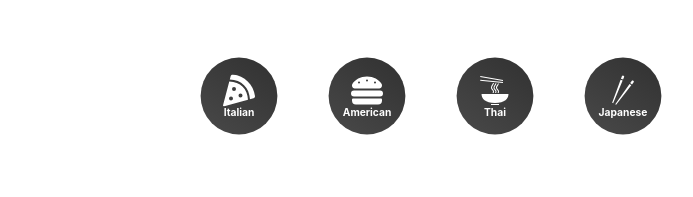
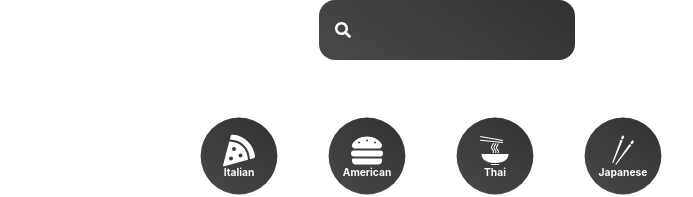
Before and after one commit to gustavoloureirodosreis/recipe_app, a React (Create React App) app: page / in a window 1280 px wide. Shown: the top 197 px of the page, without its empty margins (193-886 px from the left). Built offline with nearby package versions, Linux system fonts and the light colour scheme; no server answers.

Commit message:
@Many changes

```diff
--- a/package.json
+++ b/package.json
@@ -33,5 +33,8 @@
       "last 1 firefox version",
       "last 1 safari version"
     ]
+  },
+  "devDependencies": {
+    "babel-eslint": "^10.1.0"
   }
 }
--- a/src/App.js
+++ b/src/App.js
@@ -1,10 +1,12 @@
 import Pages from "./pages/Pages";
 import Category from "./components/Category";
 import { BrowserRouter } from "react-router-dom";
+import Search from "./components/Search";
 
 function App() {
   return (
     <div className="App">
+      <Search />
       <BrowserRouter>
         <Category />
         <Pages />
--- a/src/components/Search.jsx
+++ b/src/components/Search.jsx
@@ -3,11 +3,52 @@
 import { FaSearch } from "react-icons/fa";
 
 function Search () {
+
+    const [input, setInput] = useState("");
+
+    const submitHandler = (e) => {
+        e.preventDefault();
+        console.log(input);
+    }
+
     return (
-        <form action="">
-            <input type="text" />
-        </form>
+        <FormStyle onSubmit={submitHandler}>
+            <div>
+                <FaSearch />
+                <input
+                    onChange={(e) => setInput(e.target.value)}
+                    type="text"
+                    value={input}
+                />
+            </div>
+        </FormStyle>
     )
 }
 
+const FormStyle = styled.form`
+    margin: 0 20rem;
+    position: relative;
+    div {
+        width: 100%;
+        position: relative;
+    }
+    input {
+        border: none;
+        border-radius: 1rem;
+        outline: none;
+        padding: 1rem 3rem;
+        font-size: 1.5rem;
+        color: #fff;
+        background: linear-gradient(35deg, #494949, #313131);
+        width: 100%;
+    }
+    svg {
+        position: absolute;
+        top: 50%;
+        left: 0%;
+        transform: translate(100%, -50%);
+        color: white;
+    }
+`;
+
 export default Search
```
Also changed, not shown: src/pages/Searched.jsx (added), 1 other file (tests, documents, lock files or other folders).
